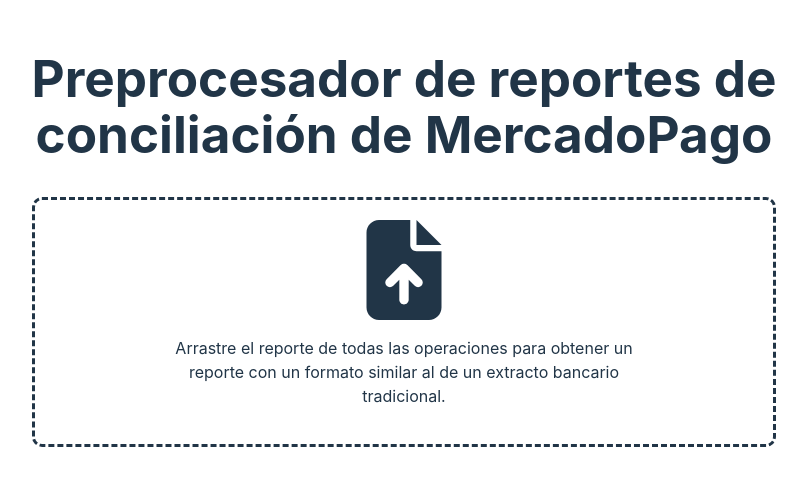
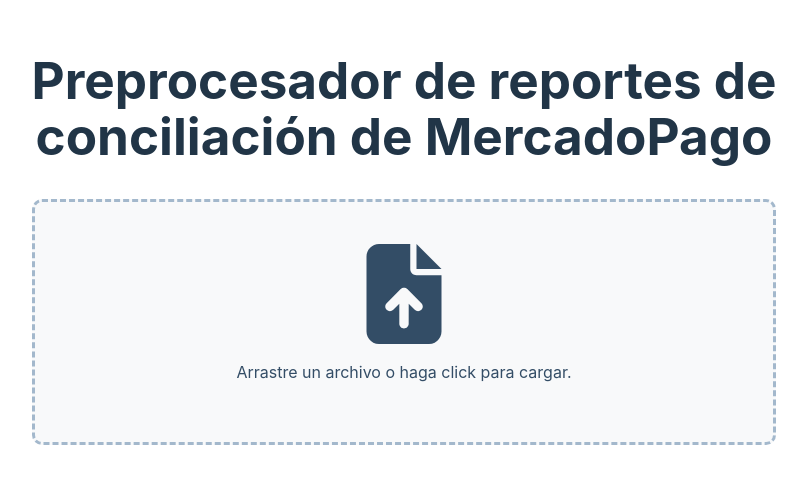
Before and after one commit to binderplus/preprocesador_mercadopago, a React (Vite) app: page / in a window 1280 px wide. Shown: the part 169-654 px from the top of the page, without its empty margins (236-1043 px from the left). Built offline with nearby package versions, Linux system fonts and the light colour scheme.

Commit message:
Arregla color neutral

```diff
--- a/src/FileHandler.jsx
+++ b/src/FileHandler.jsx
@@ -39,8 +39,8 @@
 
     if (state === "initial") {
         Icon = FaFileArrowUp
-        message = "Arrastre el reporte de todas las operaciones para obtener un reporte con un formato similar al de un extracto bancario tradicional."
-        containerColor = "neutral"
+        message = "Arrastre un archivo o haga click para cargar."
+        containerColor = styles.neutral
     }
 
     if (state === "error") {
```
